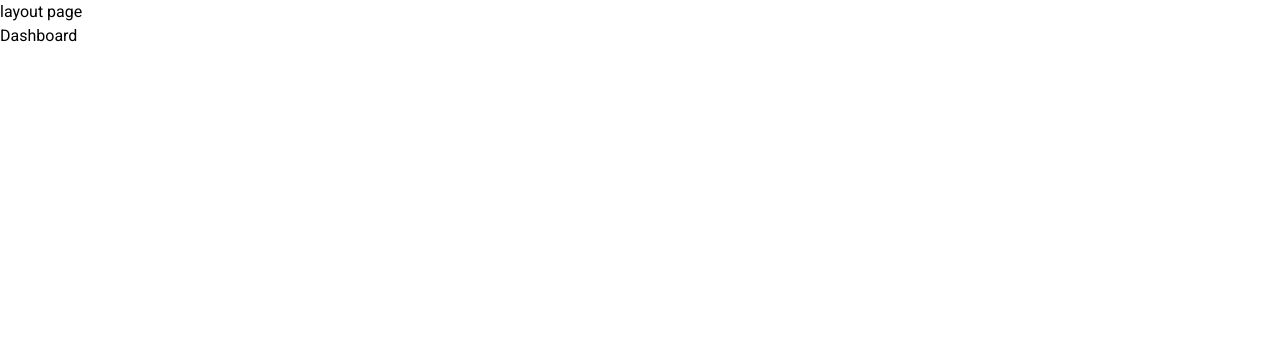
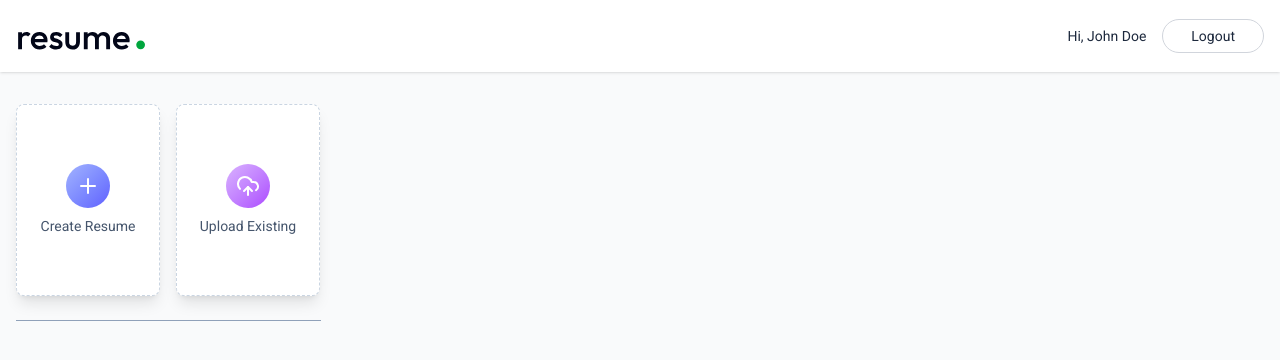
Before and after one commit to kanishium/Resume-Builder, a React (Vite) app in the folder client/: page /app in a window 1280 px wide. Shown: the top 360 px of the page. Built offline with nearby package versions, Linux system fonts and the light colour scheme.

Commit message:
Dashboard under construction
start working on dashboard

```diff
--- /dev/null
+++ b/client/src/components/Navbar.jsx
@@ -0,0 +1,28 @@
+import React from "react";
+import { useNavigate } from "react-router-dom";
+import { Link } from "react-router-dom";
+const Navbar = () => {
+  const user = { name: "John Doe" };
+  const navigate = useNavigate();
+
+  const logoutUser = () => {
+    navigate("/");
+  };
+  return (
+    <div className="shadow bg-white">
+      <nav className="flex items-center justify-between max-w-7x1 mx-auto px-4 py-3.5 text-slate-800 transition-all" >
+        <Link to="/">
+          <img src="/logo.svg" alt="logo" className="h-11 w-auto" />
+        </Link>
+        <div className="flex items-center gap-4 text-sm">
+          <p className="max-sm:hidden">Hi, {user?.name}</p>
+          <button onClick={logoutUser} className="bg-white hover:bg-slate-50 border border-gray-300 px-7 py-1.5 rounded-full active:scale-95 transition-all">
+            Logout
+          </button>
+        </div>
+      </nav>
+    </div>
+  );
+};
+
+export default Navbar;
--- a/client/src/pages/Dashboard.jsx
+++ b/client/src/pages/Dashboard.jsx
@@ -1,9 +1,64 @@
-import React from 'react'
+import { PlusIcon, UploadCloudIcon } from "lucide-react";
+import React, { useEffect, useState } from "react";
+import { dummyResumeData } from "../assets/assets";
 
 const Dashboard = () => {
+
+  const [allResumes,setAllResumes] = useState()
+
+  const loadAllResumes= async ()=>{
+    setAllResumes(dummyResumeData)
+  }
+
+  useEffect(()=>{},[])
+
   return (
-    <div>Dashboard</div>
-  )
-}
+    <div>
+      <div className="max-w-7x1 mx-auto px-4 py-8">
+        <p
+          className="text-2x1 font-medium mb-6 bg-gradient-to-r from-slate-600 to-slate-700
+bg-clip-text text-transparent sm:hidden"
+        >
+          Welcome, Joe Doe
+        </p>
 
-export default Dashboard
+        <div className="flex gap-4 ">
+          <button
+            className="w-full bg-white sm:max-w-36 h-48 flex flex-col items-center
+justify-center rounded-lg gap-2 text-slate-600 border border-dashed
+border-slate-300 group hover:border-indigo-500 hover: shadow-lg transition-all
+duration-300 cursor-pointer"
+          >
+            <PlusIcon className="size-11 transition-all duration-300 p-2.5 bg-gradient-to-br from-indigo-300 to-indigo-500 text-white rounded-full"
+            />
+            <p
+              className="text-sm group-hover:text-indigo-600 transition-all
+duration-300"
+            >
+              Create Resume
+            </p>
+          </button>
+          <button
+            className="w-full bg-white sm:max-w-36 h-48 flex flex-col items-center
+justify-center rounded-lg gap-2 text-slate-600 border border-dashed
+border-slate-300 group hover:border-purple-500 hover: shadow-lg transition-all
+duration-300 cursor-pointer"
+          >
+            <UploadCloudIcon className="size-11 transition-all duration-300 p-2.5 bg-gradient-to-br from-purple-300 to-purple-500 text-white rounded-full"
+            />
+            <p
+              className="text-sm group-hover:text-purple-600 transition-all
+duration-300"
+            >
+              Upload Existing
+            </p>
+          </button>
+        </div>
+
+        <hr className="border-slate-400 my-6 sm:w-[305px]"/>
+      </div>
+    </div>
+  );
+};
+
+export default Dashboard;
--- a/client/src/pages/Layout.jsx
+++ b/client/src/pages/Layout.jsx
@@ -1,14 +1,15 @@
 import React from 'react'
 import { Outlet } from 'react-router-dom'
+import Navbar from '../components/Navbar'
 
 const Layout = () => {
   return (
-    <>
-      <h1>layout page</h1>
-      <div>
+    <div>
+      <div className="min-h-screen bg-gray-50">
+        <Navbar/>
         <Outlet/>
       </div>
-    </>
+    </div>
   )
 }
 
```
